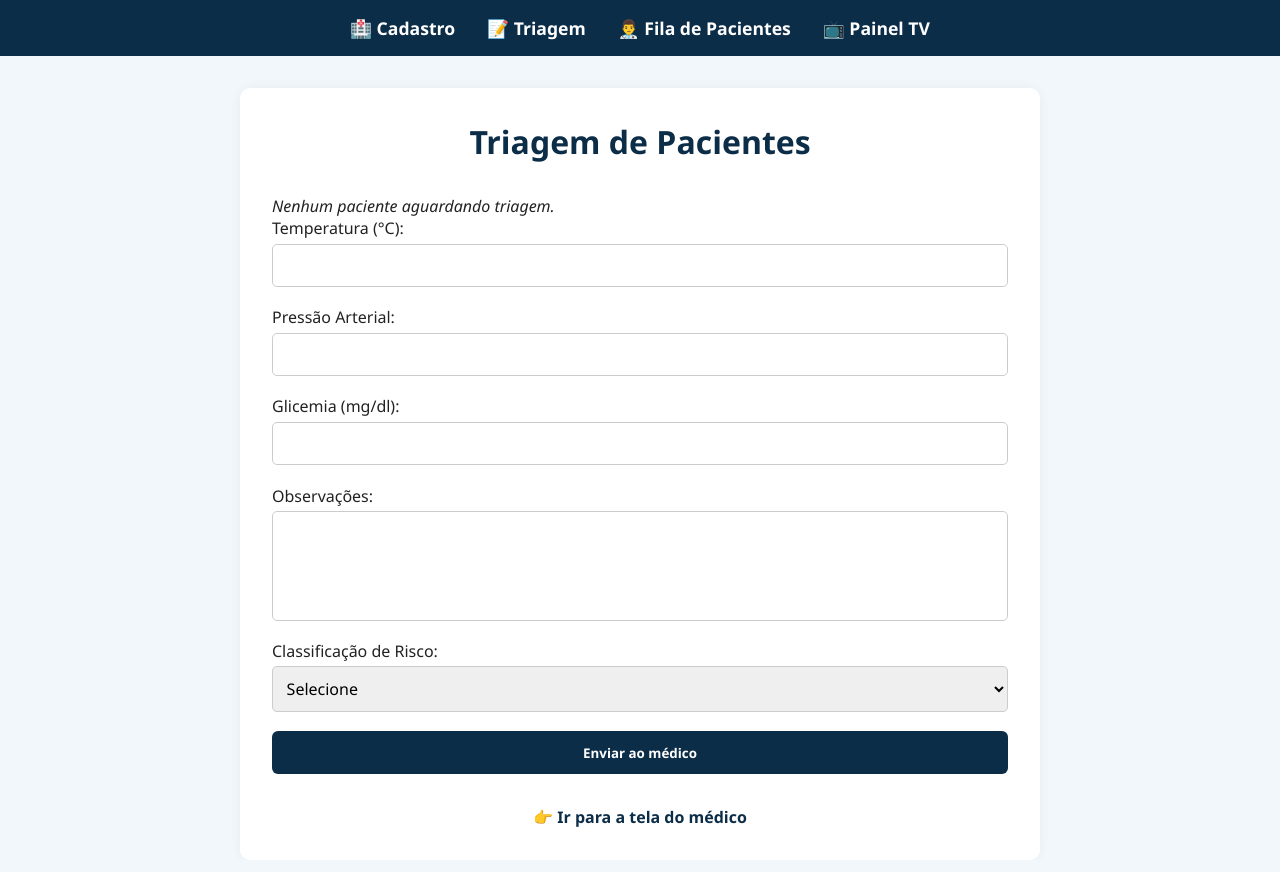
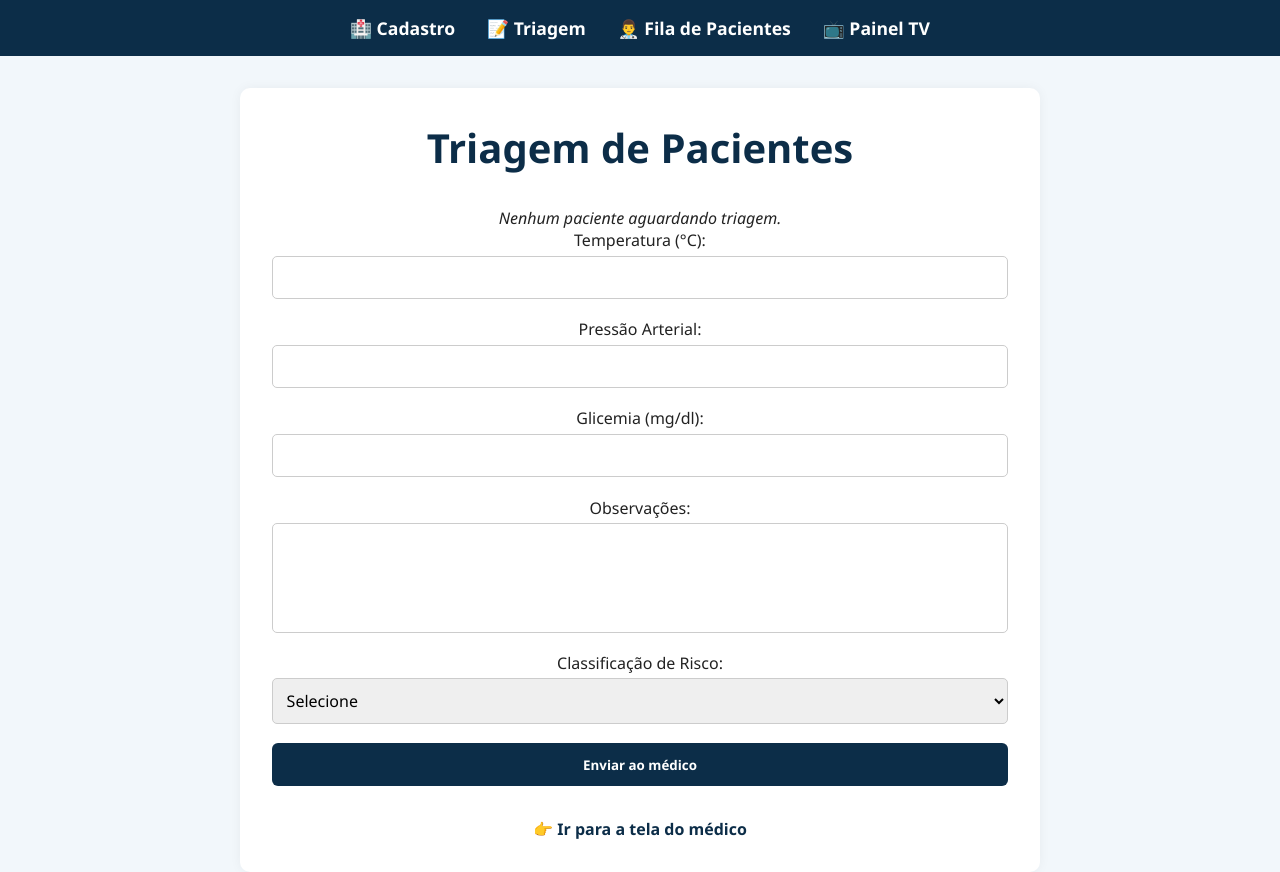
Before and after one commit to AlineRodrigues02/ProjetoReact, a React (Vite) app in the folder ProjetoFinal/: page /triagem in a window 1280 px wide. Built offline with nearby package versions, Linux system fonts and the light colour scheme.

Commit message:
Adicionei um css para a fila de espera

```diff
--- /dev/null
+++ b/ProjetoFinal/src/Styles/FiladeEspera.css
@@ -0,0 +1,45 @@
+.container {
+  padding: 2rem;
+  max-width: 1200px;
+  margin: auto;
+  text-align: center;
+  background-color: #f9f9f9;
+}
+
+h1 {
+  font-size: 2.5rem;
+  color: #2c3e50;
+  margin-bottom: 2rem;
+}
+
+.painel {
+  display: grid;
+  grid-template-columns: repeat(auto-fit, minmax(280px, 1fr));
+  gap: 1.5rem;
+}
+
+.painel-card {
+  background-color: white;
+  padding: 1.5rem;
+  border-radius: 16px;
+  box-shadow: 0 4px 10px rgba(0, 0, 0, 0.1);
+  transition: transform 0.3s ease;
+}
+
+.painel-card:hover {
+  transform: translateY(-5px);
+}
+
+.painel-card p {
+  font-size: 1.2rem;
+  margin: 0.5rem 0;
+  color: #34495e;
+}
+
+.painel-card strong {
+  color: #2c3e50;
+}
+
+.filaDeEspera {
+  margin-top: 3rem;
+}
--- a/ProjetoFinal/src/screens/FilaDeEspera.jsx
+++ b/ProjetoFinal/src/screens/FilaDeEspera.jsx
@@ -1,6 +1,6 @@
 import { useContext } from "react";
 import { PacienteContext } from "./LocalStorage";
-
+import "../Styles/FiladeEspera.css"
 function FilaDeEspera() {
   const {pacientes} = useContext(PacienteContext);
 
```
